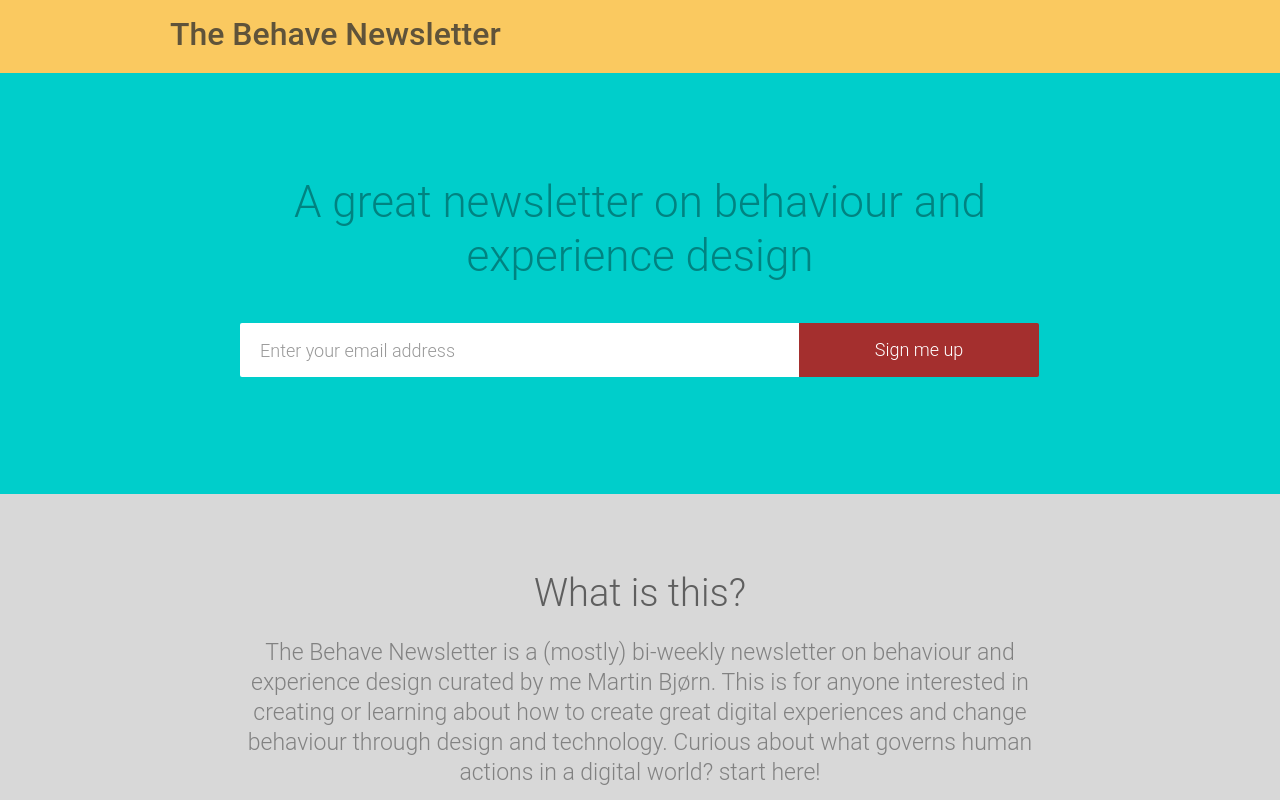
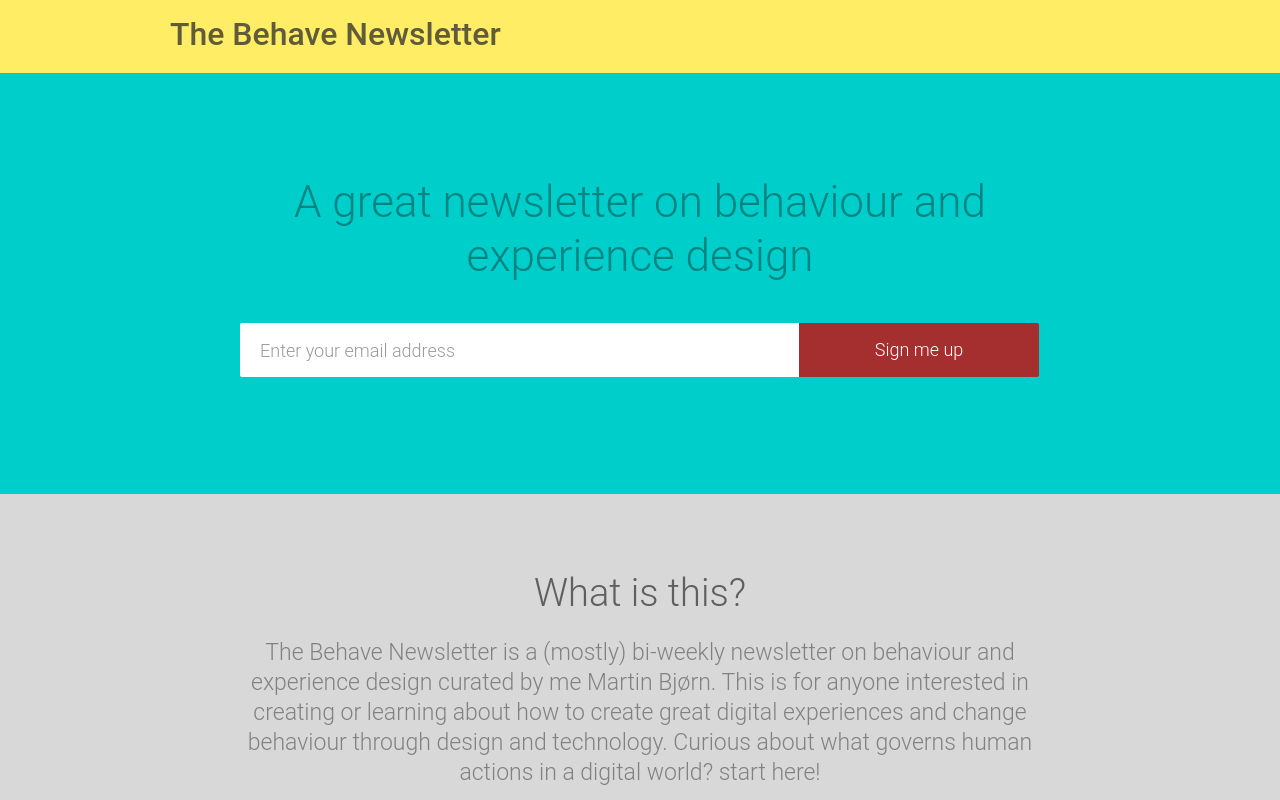
Before and after one commit to MartinBK/martinbk.github.io, a plain HTML site: page index.html in a window 1280 px wide. Shown: the top 800 px of the page. Drawn offline with nearby package versions, Linux system fonts and the light colour scheme; a script that the page names is missing.

Commit message:
Update project-1-4d63d1.css

```diff
--- a/css/project-1-4d63d1.css
+++ b/css/project-1-4d63d1.css
@@ -211,7 +211,7 @@ p {
 .navbar {
   padding-top: 23px;
   padding-bottom: 23px;
-  background-color: #fac960;
+  background-color: #ffed66;
   opacity: 1;
   color: #ff5e5b;
 }
```
